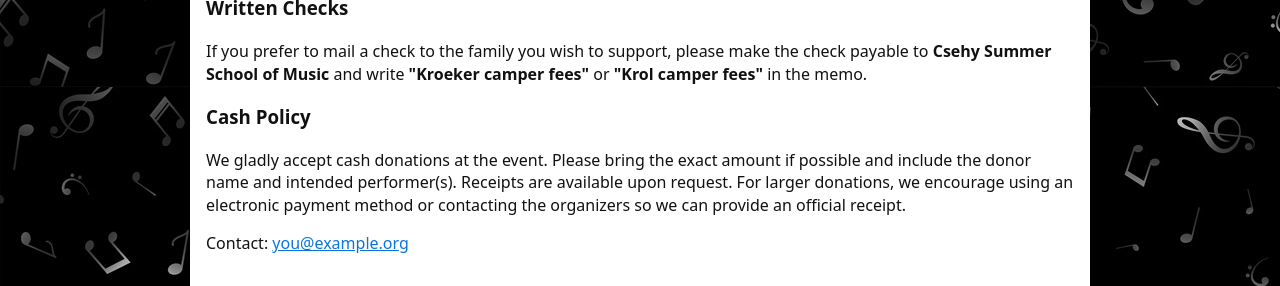
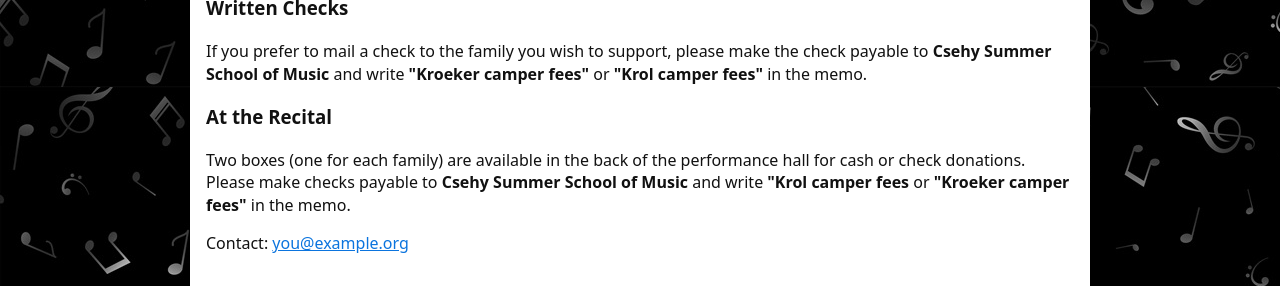
Before and after one commit to KurtKroeker/csehy-fundraising, a Jekyll site: the page built from index.md, in a window 1280 px wide and 900 px high, scrolled down 2499 px, cut to the strip 614-900 px from the top of the window. Built offline with Jekyll 4.4.1, drawn with Linux system fonts in a browser that asks for light colours.

Commit message:
at the recital changes

```diff
--- a/index.md
+++ b/index.md
@@ -63,8 +63,8 @@ title: Csehy Benefit Concert
   <h3>Written Checks</h3>
   <p>If you prefer to mail a check to the family you wish to support, please make the check payable to <strong>Csehy Summer School of Music</strong> and write <strong>"Kroeker camper fees"</strong> or <strong>"Krol camper fees"</strong> in the memo.</p>
 
-  <h3>Cash Policy</h3>
-  <p>We gladly accept cash donations at the event. Please bring the exact amount if possible and include the donor name and intended performer(s). Receipts are available upon request. For larger donations, we encourage using an electronic payment method or contacting the organizers so we can provide an official receipt.</p>
+  <h3>At the Recital</h3>
+  <p>Two boxes (one for each family) are available in the back of the performance hall for cash or check donations. Please make checks payable to <strong>Csehy Summer School of Music</strong> and write <strong>"Krol camper fees</strong> or <strong>"Kroeker camper fees"</strong> in the memo.</p>
 </section>
 
 <footer>
```
